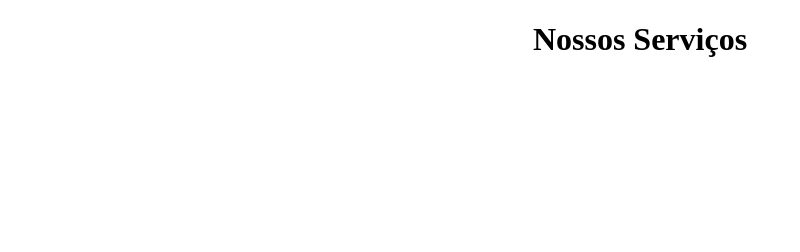
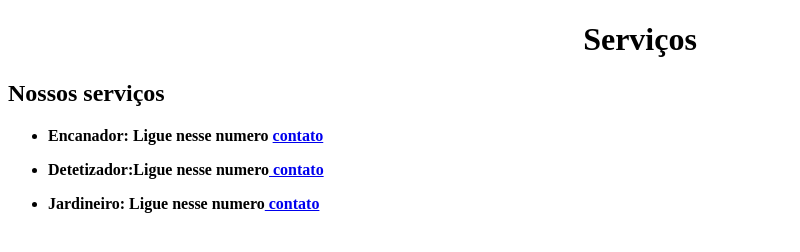
Before and after one commit to ValJr07/site-empresay, a plain HTML site: page servicos.html in a window 1280 px wide. Shown: the whole page, without its empty margins (0-800 px from the left). Drawn offline with Linux system fonts and the light colour scheme.

Commit message:
Criação dos serviços

```diff
--- a/servicos.html
+++ b/servicos.html
@@ -7,7 +7,18 @@
     <title>Serviços</title>
 </head>
 <body>
-    <center><h1><b>Nossos Serviços</h1></center>
+    <center><h1><b>Serviços</h1></center>
+
+        <h2>Nossos serviços</h2>
+
+        <ul>
+            <li>
+                Encanador: Ligue nesse numero <a href="https://www.encanador.srv.br/"> contato</a>
+                <li><p>Detetizador:Ligue nesse numero<a href="https://www.dedetizadora.srv.br/"> contato</a></p></li>
+                <li>Jardineiro: Ligue nesse numero<a href="https://www.getninjas.com.br/reformas-e-reparos/jardinagem"> contato</a></li>
+
+            </li>
+        </ul>
 
 
 </body>
```
